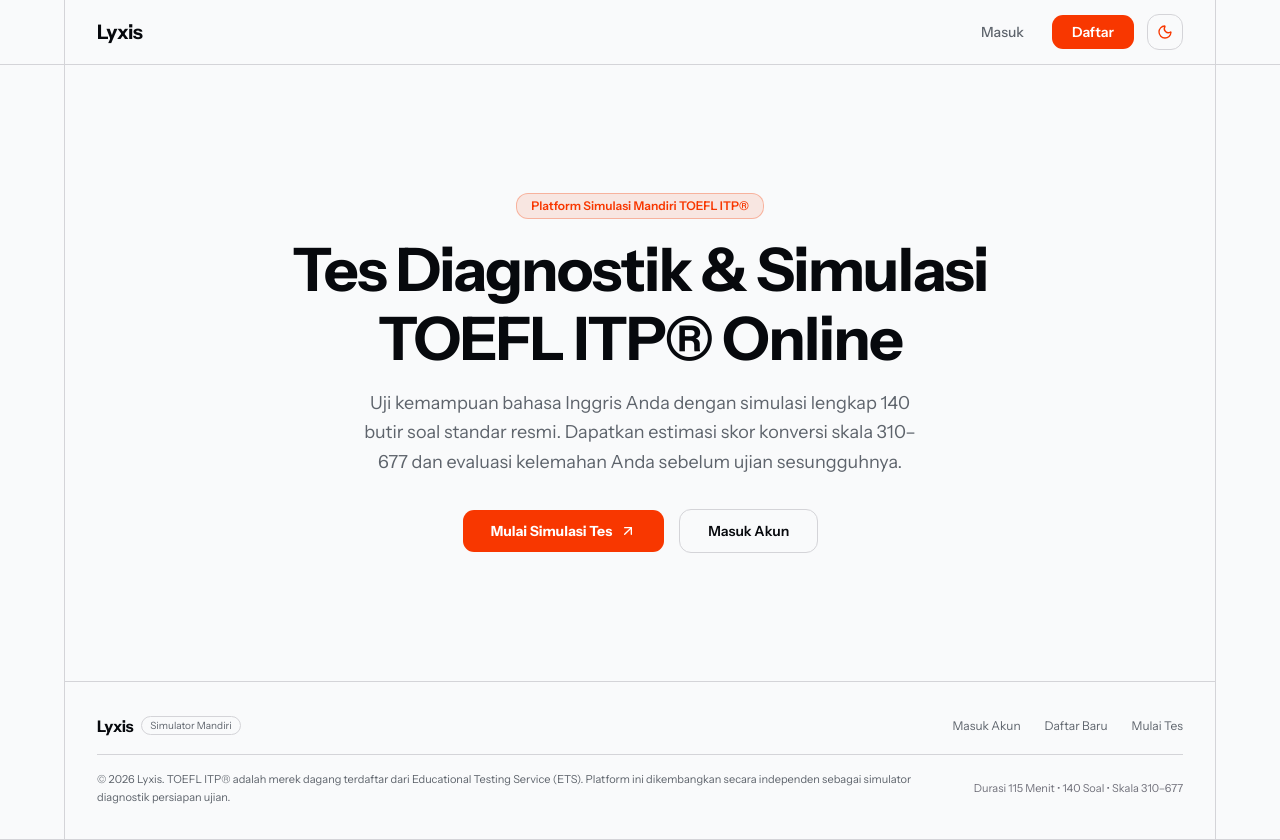
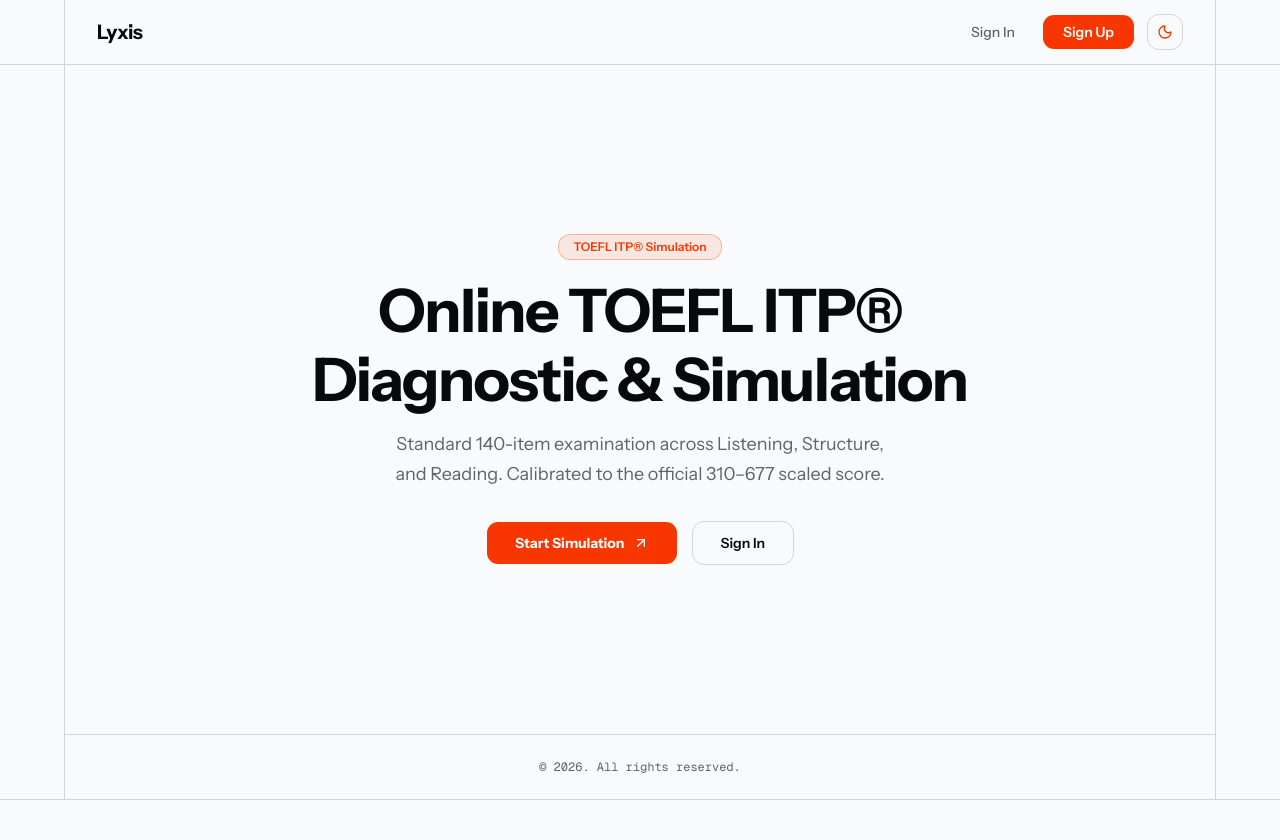
Before and after one commit to Mafrilearth/lyxis, a Next.js app: page / in a window 1280 px wide. After the commit the page ends 800 px from the top, so only its background shows below. Built offline with nearby package versions, Linux system fonts and the light colour scheme; no server answers.

Commit message:
feat(homepage): adopt minimal global english copy and copyright-only footer

```diff
--- a/src/app/page.tsx
+++ b/src/app/page.tsx
@@ -7,37 +7,37 @@
 /**
  * Standard Global 8pt Grid Architecture
  * Homepage strictly contains: Header, Hero, and Footer.
+ * Language: Global English.
  * All components wrapped in visible, solid, high-contrast CAD grid rails (border-zinc-300 dark:border-zinc-800).
- * Zero fading, zero shadows, content centered along direction axes.
+ * Footer: Strictly "© 2026. All rights reserved." only.
  */
 export default function HomePage() {
   return (
     <div className="relative min-h-screen bg-background text-foreground flex flex-col selection:bg-primary/20 selection:text-primary">
-      {/* 1. HEADER GRID (Tepat 16 Unit = 64px = 8x8px) */}
+      {/* 1. HEADER GRID (Strictly 16 Units = 64px = 8x8px) */}
       <FloatingNav />
 
-      {/* 2. HERO GRID CONTAINER (Membungkus Konten dalam Garis Grid Solid & Terlihat) */}
+      {/* 2. HERO GRID CONTAINER (Wrapped in Solid Unfaded Grid Rails) */}
       <main className="flex-1 max-w-6xl w-full mx-auto border-x border-zinc-300 dark:border-zinc-800 bg-background flex flex-col">
         <section className="flex-1 flex flex-col items-center justify-center text-center py-20 sm:py-28 lg:py-32 px-6 sm:px-8 space-y-6 border-b border-zinc-300 dark:border-zinc-800 relative">
           <div className="space-y-4 max-w-3xl mx-auto flex flex-col items-center">
-            {/* Lencana Identitas Asesmen: Radius Seragam 8px (1 Kotak Grid) */}
+            {/* Minimal Core Badge */}
             <div className="inline-flex items-center gap-2 px-3.5 py-1 rounded-lg border border-primary/30 bg-primary/10 text-primary text-xs font-semibold select-none">
-              <span>Platform Simulasi Mandiri TOEFL ITP®</span>
+              <span>TOEFL ITP® Simulation</span>
             </div>
 
-            {/* Judul Utama yang Jelas, Nyata, dan Terpusat */}
+            {/* Global Headline */}
             <h1 className="text-3xl sm:text-5xl lg:text-6xl font-extrabold tracking-tight text-foreground leading-[1.15] text-balance">
-              Tes Diagnostik & Simulasi TOEFL ITP® Online
+              Online TOEFL ITP® Diagnostic & Simulation
             </h1>
 
-            {/* Penjelasan Nyata & Manusiawi */}
+            {/* Minimal Essential Value Proposition */}
             <p className="text-sm sm:text-lg text-muted-foreground leading-relaxed max-w-2xl mx-auto text-balance">
-              Uji kemampuan bahasa Inggris Anda dengan simulasi lengkap 140 butir soal standar
-              resmi. Dapatkan estimasi skor konversi skala 310–677 dan evaluasi kelemahan Anda
-              sebelum ujian sesungguhnya.
+              Standard 140-item examination across Listening, Structure, and Reading. Calibrated to
+              the official 310–677 scaled score.
             </p>
 
-            {/* Tombol Aksi Utama: Terpusat Sejajar, Ukuran Standar, Tanpa Shadow, Tanpa Border Hover */}
+            {/* Core Action Buttons: Directionally Centered, No Shadow, No Hover Border Jumping */}
             <div className="flex flex-col sm:flex-row items-center justify-center gap-3.5 pt-4 w-full max-w-md sm:max-w-none mx-auto text-sm">
               <Link
                 href="/dashboard"
@@ -46,7 +46,7 @@
                   "group w-full sm:w-auto inline-flex items-center justify-center gap-2 rounded-lg h-11 px-7 font-bold bg-primary text-primary-foreground hover:bg-primary/90 border border-transparent shadow-none transition-colors",
                 )}
               >
-                <span>Mulai Simulasi Tes</span>
+                <span>Start Simulation</span>
                 <ArrowUpRight className="h-4 w-4 transition-transform duration-200 group-hover:translate-x-0.5 group-hover:-translate-y-0.5" />
               </Link>
 
@@ -57,45 +57,17 @@
                   "w-full sm:w-auto inline-flex items-center justify-center gap-2 rounded-lg h-11 px-7 font-semibold border border-zinc-300 dark:border-zinc-800 bg-background hover:bg-muted text-foreground shadow-none transition-colors",
                 )}
               >
-                <span>Masuk Akun</span>
+                <span>Sign In</span>
               </Link>
             </div>
           </div>
         </section>
       </main>
 
-      {/* 3. FOOTER GRID (Garis Grid Solid & Jelas) */}
+      {/* 3. FOOTER GRID (Strictly Copyright Only, No Brand, No Links) */}
       <footer className="w-full border-b border-zinc-300 dark:border-zinc-800 bg-background/95">
-        <div className="max-w-6xl mx-auto border-x border-zinc-300 dark:border-zinc-800 p-6 sm:p-8 space-y-4 text-xs text-muted-foreground">
-          <div className="flex flex-col sm:flex-row items-center justify-between gap-4">
-            <Link href="/" className="flex items-center gap-2">
-              <span className="font-extrabold text-base tracking-tight text-foreground">Lyxis</span>
-              <span className="text-[10px] text-muted-foreground px-2 py-0.5 rounded-lg border border-zinc-300 dark:border-zinc-800">
-                Simulator Mandiri
-              </span>
-            </Link>
-
-            <nav className="flex flex-wrap items-center gap-6">
-              <Link href="/login" className="hover:text-foreground transition-colors">
-                Masuk Akun
-              </Link>
-              <Link href="/register" className="hover:text-foreground transition-colors">
-                Daftar Baru
-              </Link>
-              <Link href="/dashboard" className="hover:text-foreground transition-colors">
-                Mulai Tes
-              </Link>
-            </nav>
-          </div>
-
-          <div className="pt-4 border-t border-zinc-300 dark:border-zinc-800 flex flex-col sm:flex-row items-center justify-between gap-2 text-[11px] leading-relaxed">
-            <p>
-              © 2026 Lyxis. TOEFL ITP® adalah merek dagang terdaftar dari Educational Testing
-              Service (ETS). Platform ini dikembangkan secara independen sebagai simulator
-              diagnostik persiapan ujian.
-            </p>
-            <p className="shrink-0 text-zinc-500">Durasi 115 Menit • 140 Soal • Skala 310–677</p>
-          </div>
+        <div className="max-w-6xl mx-auto border-x border-zinc-300 dark:border-zinc-800 py-6 px-6 sm:px-8 flex items-center justify-center text-center font-mono text-xs text-muted-foreground">
+          <span>© 2026. All rights reserved.</span>
         </div>
       </footer>
     </div>
--- a/src/components/landing/floating-nav.tsx
+++ b/src/components/landing/floating-nav.tsx
@@ -7,12 +7,13 @@
 
 /**
  * Standard Global Header Navigation (8pt Baseline Grid Architecture)
+ * - Language: Global English.
  * - Exact height: h-16 (64px = 16 Tailwind units = 8 x 8px grid cells).
  * - Docks firmly to top when scrolling (sticky top-0).
  * - Solid, high-contrast, unfaded grid borders (border-zinc-300 dark:border-zinc-800).
  * - Content mathematically centered along direction axis.
  * - Uniform corner radii (rounded-lg = 8px = 1 grid cell).
- * - Strictly: Brand name only, Masuk, Daftar, Theme Toggle.
+ * - Strictly: Brand name only, Sign In, Sign Up, Theme Toggle.
  */
 export function FloatingNav() {
   return (
@@ -25,7 +26,7 @@
           </span>
         </Link>
 
-        {/* Action Cluster: Exact Centered Alignment, 8px Radius, Zero Shadows */}
+        {/* Action Cluster: Centered Alignment, 8px Radius, Zero Shadows */}
         <div className="flex items-center gap-3">
           <Link
             href="/login"
@@ -34,7 +35,7 @@
               "h-9 px-3.5 text-xs sm:text-sm font-medium text-muted-foreground hover:text-foreground hover:bg-muted rounded-lg transition-colors border border-transparent shadow-none",
             )}
           >
-            Masuk
+            Sign In
           </Link>
 
           <Link
@@ -44,7 +45,7 @@
               "h-9 px-4 sm:px-5 text-xs sm:text-sm font-semibold bg-primary text-primary-foreground hover:bg-primary/90 rounded-lg transition-colors border border-transparent shadow-none",
             )}
           >
-            Daftar
+            Sign Up
           </Link>
 
           <ThemeToggle />
```
